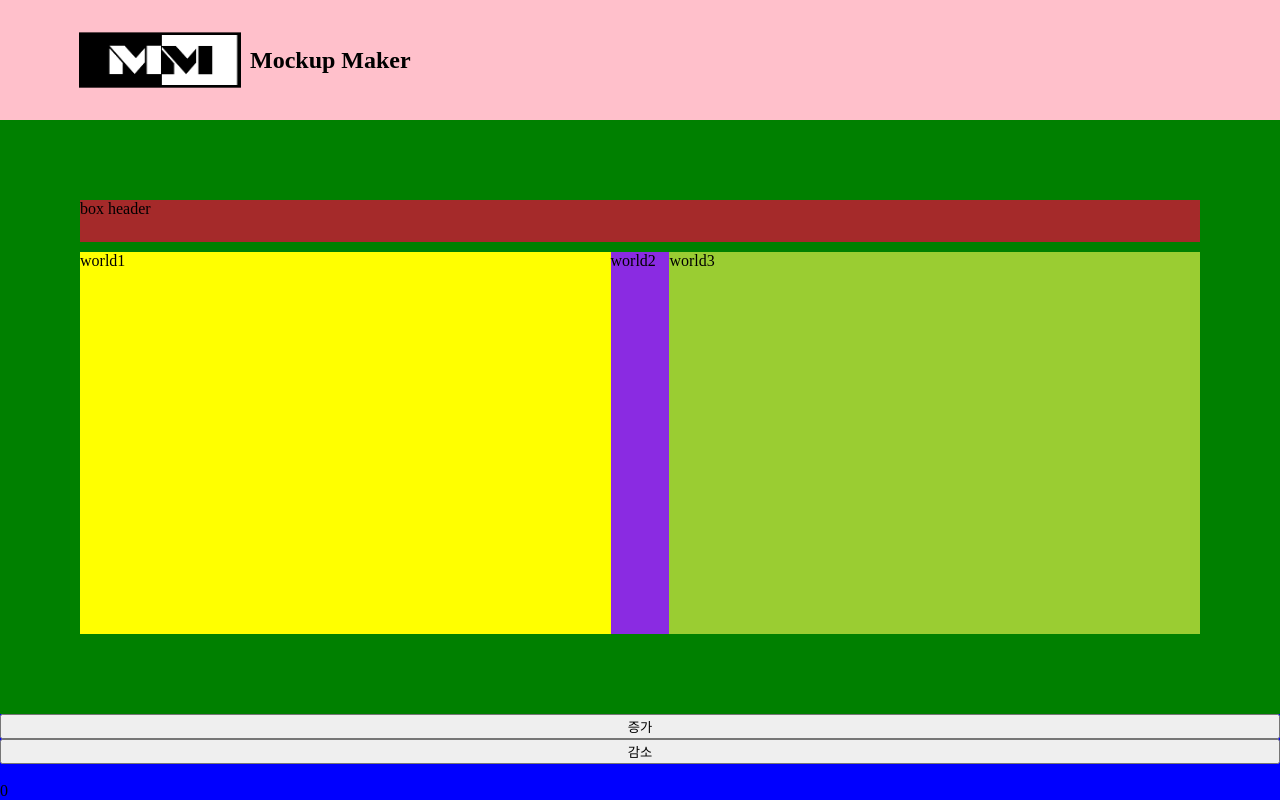
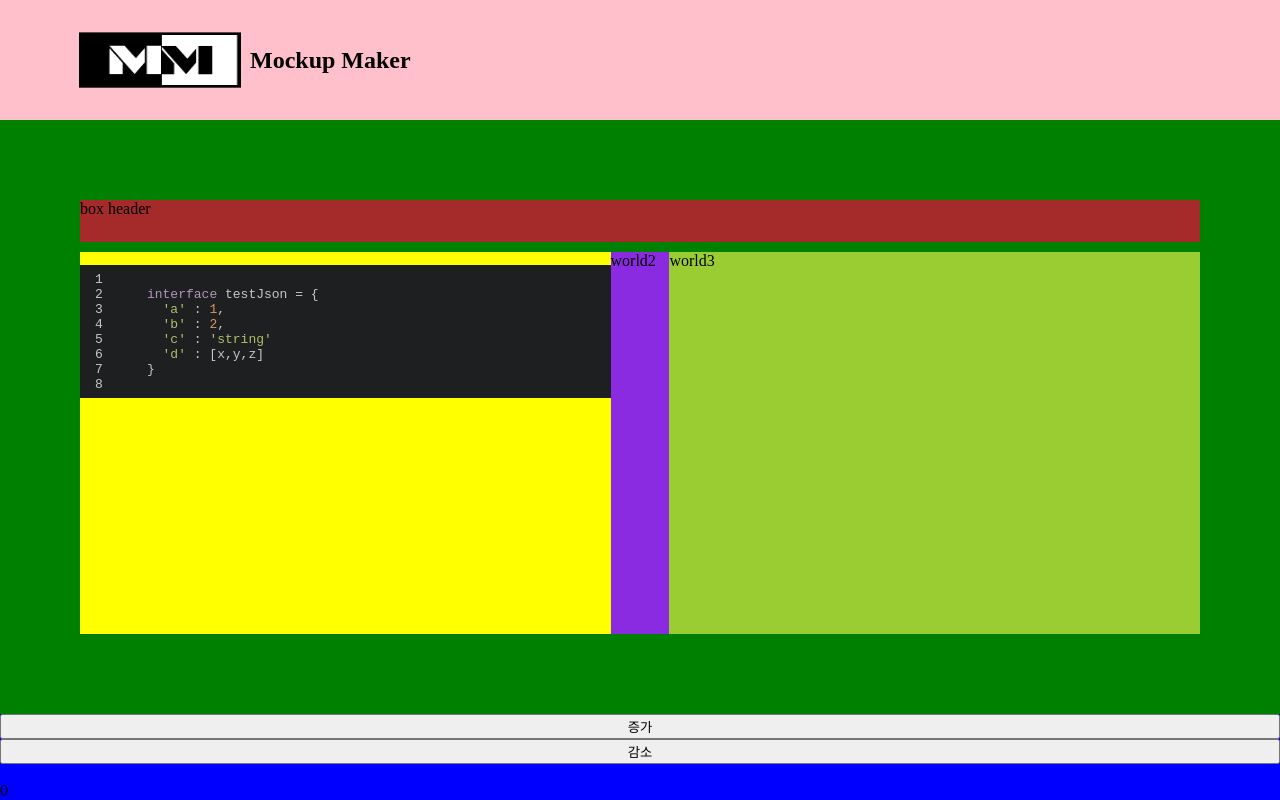
Before and after one commit to newtypeid/mockup-maker, a React app: page / in a window 1280 px wide. Shown: the top 800 px of the page. Built offline with nearby package versions, Linux system fonts and the light colour scheme.

Commit message:
ADD code highlighter

```diff
--- a/package.json
+++ b/package.json
@@ -36,6 +36,7 @@
     "react": "^16.13.1",
     "react-bootstrap": "^1.0.1",
     "react-dom": "^16.13.1",
+    "react-syntax-highlighter": "^12.2.1",
     "sass-loader": "^9.0.2",
     "style-loader": "^1.2.1",
     "react-redux": "^7.2.0"
--- a/src/components/body/index.tsx
+++ b/src/components/body/index.tsx
@@ -1,12 +1,28 @@
 import * as React from 'react';
 import './index.scss';
-export const BodyComponent = () => (
+import SyntaxHighlighter from 'react-syntax-highlighter';
+import { tomorrowNight } from 'react-syntax-highlighter/dist/esm/styles/hljs';
+export const BodyComponent = () => {
+  const testString = `
+    interface testJson = {
+      'a' : 1,
+      'b' : 2,
+      'c' : 'string'
+      'd' : [x,y,z]
+    }
+  `;
+  return (
     <div className="body_container">
       <div className="box_header">box header</div>
       <div className="box_container">
-      <div className="left_box">world1</div>
+        <div className="left_box">
+          <SyntaxHighlighter language="typescript" style={tomorrowNight} showLineNumbers>
+            {testString}
+          </SyntaxHighlighter>
+        </div>
         <div className="center_box">world2</div>
         <div className="right_box">world3</div>
       </div>
     </div>
   );
+};
```
Also changed, not shown: 1 other file (tests, documents, lock files or other folders). Lines whose indentation alone changed are shown as unchanged.
